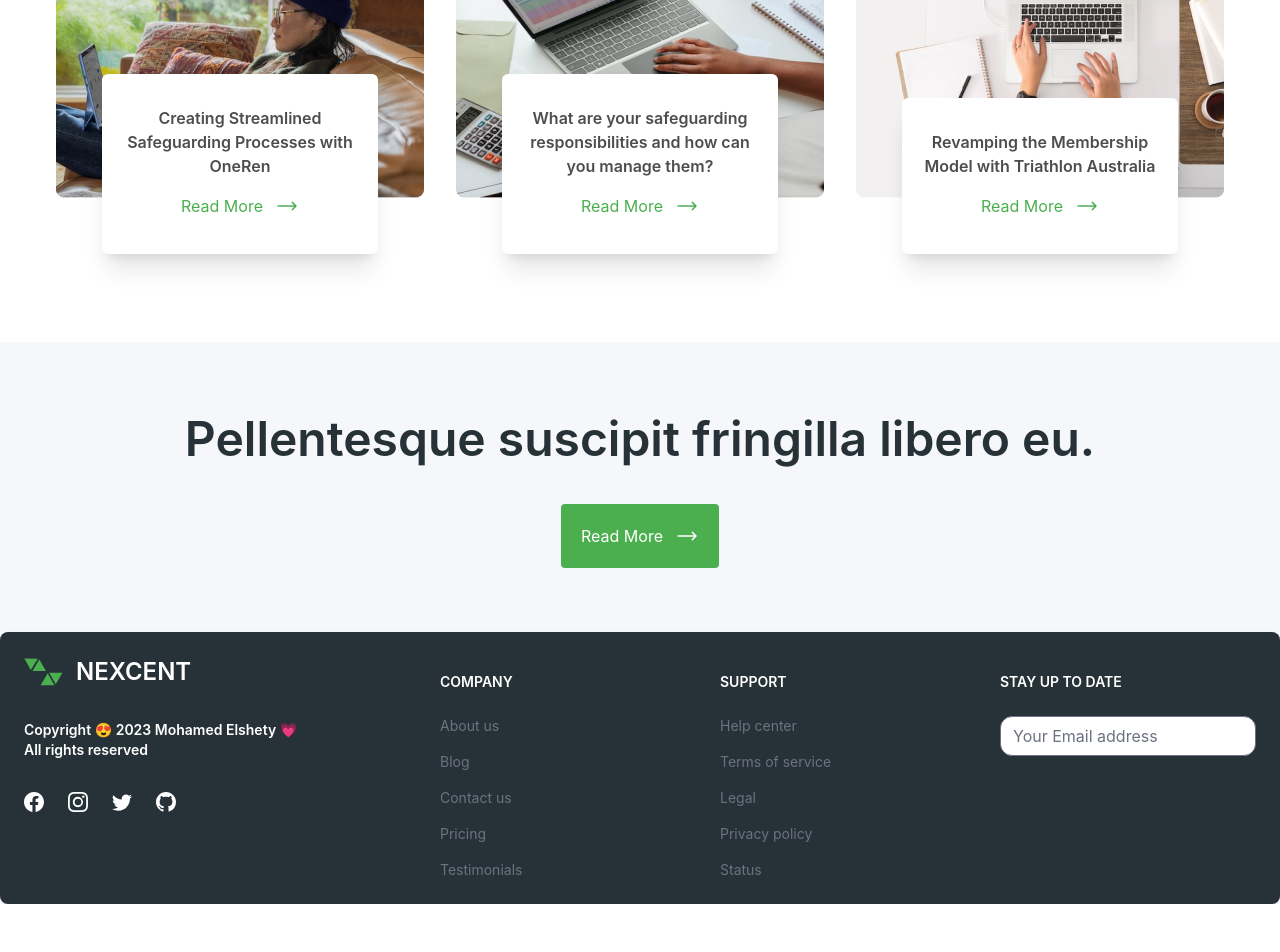
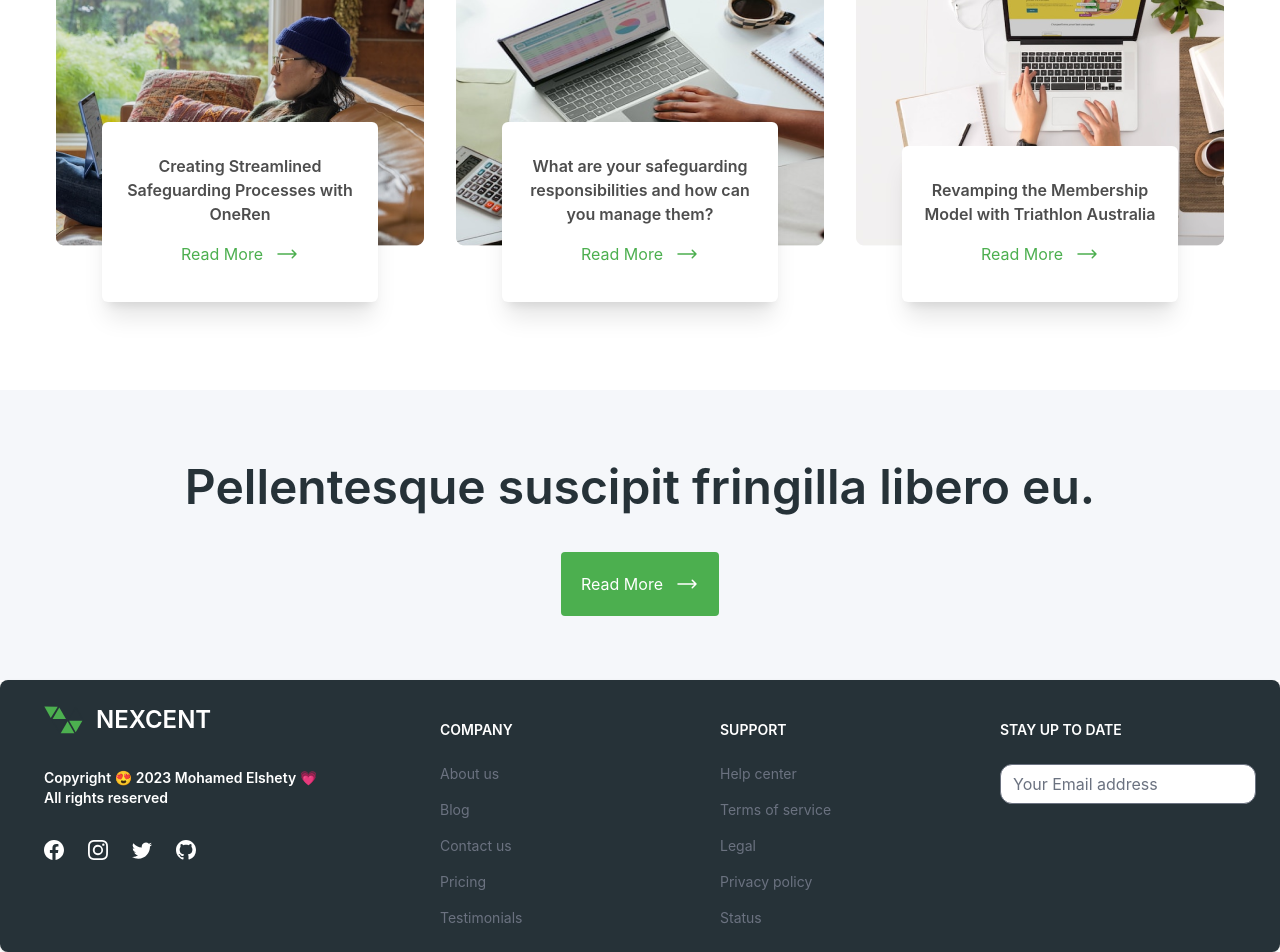
Before and after one commit to imelshety/Landing-page-reactjs, a React (Vite) app: page / in a window 1280 px wide. Shown: the part 3869-4821 px from the top of the page. Before the commit the page ends 4773 px from the top, so only its background shows below. Built offline with nearby package versions, Linux system fonts and the light colour scheme.

Commit message:
add framer motion

```diff
--- a/package.json
+++ b/package.json
@@ -11,6 +11,7 @@
   },
   "dependencies": {
     "flowbite-react": "^0.6.0",
+    "framer-motion": "^10.16.4",
     "heroicons": "^2.0.18",
     "react": "^18.2.0",
     "react-dom": "^18.2.0",
--- a/src/components/Home.jsx
+++ b/src/components/Home.jsx
@@ -1,7 +1,10 @@
 import { Carousel } from 'flowbite-react'
 import banner1 from '../assets/banner1.png'
 import React from 'react'
-
+// import Motion
+import { motion } from 'framer-motion'
+// import variants
+import { fadeIn } from '../variants'
 const Home = () => {
     return (
 
--- a/src/components/MyFooter.jsx
+++ b/src/components/MyFooter.jsx
@@ -2,13 +2,22 @@ import React from 'react'
 import { Footer } from 'flowbite-react';
 import { BsFacebook, BsGithub, BsInstagram, BsTwitter } from 'react-icons/bs';
 import logo from '../assets/logo.svg';
+// import Motion
+import { motion } from 'framer-motion'
+// import variants
+import { fadeIn } from '../variants'
 
 const MyFooter = () => {
     return (
         <Footer container id='footer' className='bg-[#263238]'>
             <div className="w-full mx-auto">
                 <div className="grid w-full justify-between sm:flex sm:justify-between md:flex md:grid-cols-1">
-                    <div className='space-y-8 mb-8'>
+                    <motion.dev
+                        variants={fadeIn("right", 0.2)}
+                        initial="hidden"
+                        whileInView={"show"}
+                        viewport={{ once: false, amount: 0.7 }}
+                        className='space-y-8 mb-8 ml-5'>
                         <a href="/"
                             className='text-2xl font-semibold flex space-x-3' >
                             <img src={logo} alt="Logo" className='w-10 inline-block' />
@@ -43,11 +52,16 @@ const MyFooter = () => {
                                     className='text-neutralWhite hover:text-teal-300 transition-all duration-300'
 
                                 />
-
                             </div>
                         </div>
-                    </div>
-                    <div className="grid grid-cols-2 gap-8 sm:mt-4 sm:grid-cols-3 sm:gap-6">
+
+                    </motion.dev>
+                    <motion.dev
+                        variants={fadeIn("left", 0.2)}
+                        initial="hidden"
+                        whileInView={"show"}
+                        viewport={{ once: false, amount: 0.7 }}
+                        className="grid grid-cols-2 gap-8 sm:mt-4 sm:grid-cols-3 sm:gap-6">
                         <div>
                             <Footer.Title title="Company" className='text-neutralWhite' />
                             <Footer.LinkGroup col>
@@ -92,7 +106,8 @@ const MyFooter = () => {
                             <Footer.Title title="Stay up to date" className='text-neutralWhite' />
                             <input type="email" required className='w-64 h-10 rounded-xl' placeholder='Your Email address' />
                         </div>
-                    </div>
+                        {/*  */}
+                    </motion.dev>
                 </div>
 
             </div>
--- a/src/components/Navbar.jsx
+++ b/src/components/Navbar.jsx
@@ -32,7 +32,7 @@ const Navbar = () => {
         <header className='w-full bg-neutralWhite fixed top-0 left-0 right-0'>
             <nav className={`py-4 ${isSticky ? "top-0 left-0 right-0 border-b bg-neutralWhite" : ""}`}>
                 <div className='flex justify-between items-center gap-8'>
-                    <a href="/"
+                    <a href="home"
                         className='text-2xl font-semibold flex space-x-3' >
                         <img src={logo} alt="Logo" className='w-10 inline-block' />
                         <span className='text-BrandSecondary'>NEXCENT</span>
--- a/src/components/NewsLetter.jsx
+++ b/src/components/NewsLetter.jsx
@@ -3,9 +3,9 @@ import React from 'react'
 const NewsLetter = () => {
     return (
         <div className='px-4 lg:px-14 max-w-screen-2xl mx-auto bg-neutralSilver py-16'>
-            <div>
+            <dev>
                 <h1 className='text-3xl md:text-4xl lg:text-5xl text-[#263238] font-semibold text-center mb-4 lg:leading-snug'>Pellentesque suscipit fringilla libero eu.</h1>
-            </div>
+            </dev>
             <div>
                 <button className=' bg-brandPrimary text-neutralWhite py-5 px-5 mt-8 mx-auto flex rounded transition-all duration-300 hover:translate-y-3'>
                     Read More
--- a/src/components/Serviecs.jsx
+++ b/src/components/Serviecs.jsx
@@ -1,4 +1,8 @@
 import React from 'react'
+// import Motion
+import { motion } from 'framer-motion'
+// import variants
+import { fadeIn } from '../variants'
 
 const Serviecs = () => {
     const cards = [
@@ -9,7 +13,12 @@ const Serviecs = () => {
     ]
     return (
         <div className='px-4 py-16 md:px-14 w-full mx-auto' id='services'>
-            <div className='text-center my-8'>
+            <motion.div
+                variants={fadeIn("up", 0.2)}
+                initial="hidden"
+                whileInView={"show"}
+                viewport={{ once: false, amount: 0.7 }}
+                className='text-center my-8'>
                 <h2 className='text-NeutralBlack text-3xl md:text-4xl font-semibold mb-2'>Our Clients</h2>
                 <p className='text-neutralGrey'>We have been working with some Fortune 500+ clients</p>
                 {/* Our logos */}
@@ -23,12 +32,22 @@ const Serviecs = () => {
                     <img src="/src/assets/logo-company/company7.png" alt="company-7" />
 
                 </div>
-            </div>
-            <div className='text-center mt-20 w-1/2 mx-auto'>
+            </motion.div>
+            <motion.div
+                variants={fadeIn("left", 0.2)}
+                initial="hidden"
+                whileInView={"show"}
+                viewport={{ once: false, amount: 0.7 }}
+                className='text-center mt-20 w-1/2 mx-auto'>
                 <h2 className='text-NeutralBlack text-2xl md:text-4xl font-semibold mb-2 leading-8 py-4'>Manage your entire community in a single system</h2>
                 <p className='text-neutralGrey'>Who is Nextcent suitable for?</p>
-            </div>
-            <div className='mt-14 mx-auto grid lg:grid-cols-3 md:grid-cols-2 grid-cols-1 md:w-11/12 gap-12'>
+            </motion.div>
+            <motion.div
+                variants={fadeIn("down", 0.2)}
+                initial="hidden"
+                whileInView={"show"}
+                viewport={{ once: false, amount: 0.7 }}
+                className='mt-14 mx-auto grid lg:grid-cols-3 md:grid-cols-2 grid-cols-1 md:w-11/12 gap-12'>
 
                 {cards.map(card =>
                     <div key={card.id} className='h-full text-center px-4 py-8 mx-auto md:w-[300px] md:h-80 flex items-center justify-center rounded-md shadow cursor-pointer hover:translate-y-5 hover:border-b-4 hover:border-indigo-700 transition-all duration-300'>
@@ -42,7 +61,8 @@ const Serviecs = () => {
                         </div>
                     </div>
                 )}
-            </div>
+
+            </motion.div>
         </div>
     )
 }
--- a/src/components/Testimonial.jsx
+++ b/src/components/Testimonial.jsx
@@ -1,5 +1,8 @@
 import React from 'react'
-
+// import Motion
+import { motion } from 'framer-motion'
+// import variants
+import { fadeIn } from '../variants'
 const Testimonial = () => {
     const blogs = [
         { id: 1, title: 'Creating Streamlined Safeguarding Processes with OneRen', image: "/src/assets/blog1.png" },
@@ -9,13 +12,23 @@ const Testimonial = () => {
     ]
     return (
         <div className='max-w-screen-2xl mx-auto px-4 lg:px-14 my-12 pb-12' id='testimonial'>
-            <div className='flex flex-col justify-center items-center'>
+            <motion.div
+                variants={fadeIn("left", 0.2)}
+                initial="hidden"
+                whileInView={"show"}
+                viewport={{ once: false, amount: 0.7 }}
+                className='flex flex-col justify-center items-center'>
                 <h2 className='text-NeutralDGrey text-3xl md:text-5xl font-semibold text-center mb-8'>Caring is the new marketing</h2>
                 <p className='text-neutralGrey text-sm text-center leading-8 md:w-1/2'>The Nexcent blog is the best place to read about the latest membership insights, trends and more.
                     See whos joining the community, read about how our community are increasing their membership income and lots.</p>
-            </div>
+            </motion.div>
 
-            <div className='grid sm:grid-cols-1 md:grid-cols-2 lg:grid-cols-3 gap-8 items-center justify-between'>
+            <motion.div
+                variants={fadeIn("down", 0.2)}
+                initial="hidden"
+                whileInView={"show"}
+                viewport={{ once: false, amount: 0.7 }}
+                className='grid sm:grid-cols-1 md:grid-cols-2 lg:grid-cols-3 gap-8 items-center justify-between mt-12'>
                 {blogs.map((blog) =>
                     <div key={blog.id} className='mx-auto mb-12 relative cursor-pointer'>
                         <img src={blog.image} alt={blog.id} className='hover:scale-95 transition-all duration-300' />
@@ -31,17 +44,8 @@ const Testimonial = () => {
                             </button></div>
                     </div>
                 )}
-            </div>
-            {/* <div className='w-11/12 mx-auto px-4 grid sm:grid-cols-1 md:grid-cols-2 lg:grid-cols-3 gap-12 mt-12 '>
-                <div style={{ backgroundImage: `url('/src/assets/blog1.png')` }} className='w-92 h-72 bg-cover relative'>
-                    <div className='w-1/2 h-1/2  bg-neutralSilver rounded absolute -bottom-10 left-16 shadow-2xl'>
-                        <h4 className='text-NeutralDGrey px-5'>Creating Streamlined Safeguarding Processes with OneRen</h4>
-                    </div>
-                </div>
-                <div style={{ backgroundImage: `url('/src/assets/blog2.png')` }} className='w-92 h-72 bg-cover'></div>
-                <div style={{ backgroundImage: `url('/src/assets/blog3.png')` }} className='w-92 h-72 bg-cover'></div>
-            </div> */}
-        </div>
+            </motion.div>
+        </div >
     )
 }
 
--- /dev/null
+++ b/src/variants.js
@@ -0,0 +1,19 @@
+export const fadeIn = (direction, delay) => {
+  return {
+    hidden: {
+      y: direction === "up" ? 40 : direction === "down" ? -40 : 0,
+      x: direction === "left" ? 40 : direction === "right" ? -40 : 0,
+    },
+    show: {
+      y: 0,
+      x: 0,
+      opacity: 1,
+      transition: {
+        type: "tween",
+        duration: 1.2,
+        delay,
+        ease: [0.25, 0.25, 0.25, 0.75],
+      },
+    },
+  };
+};
```
Also changed, not shown: src/components/About.jsx (+32 -10 lines), src/components/Product.jsx (+35 -10 lines), 2 other files (tests, documents, lock files or other folders).
